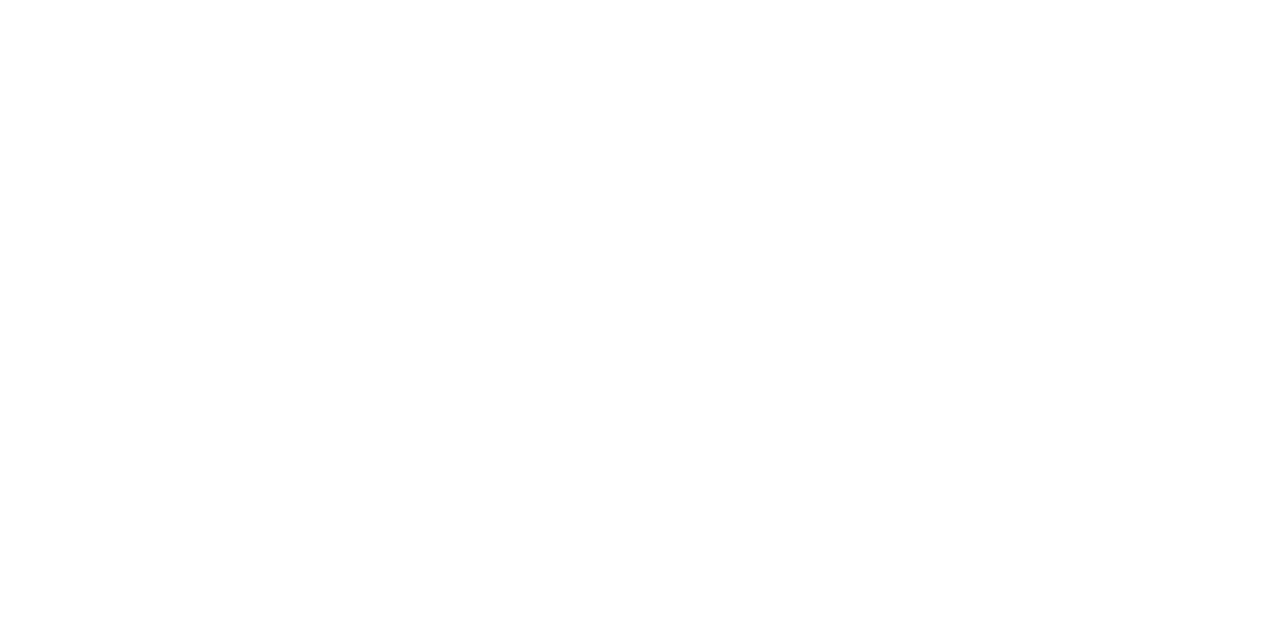
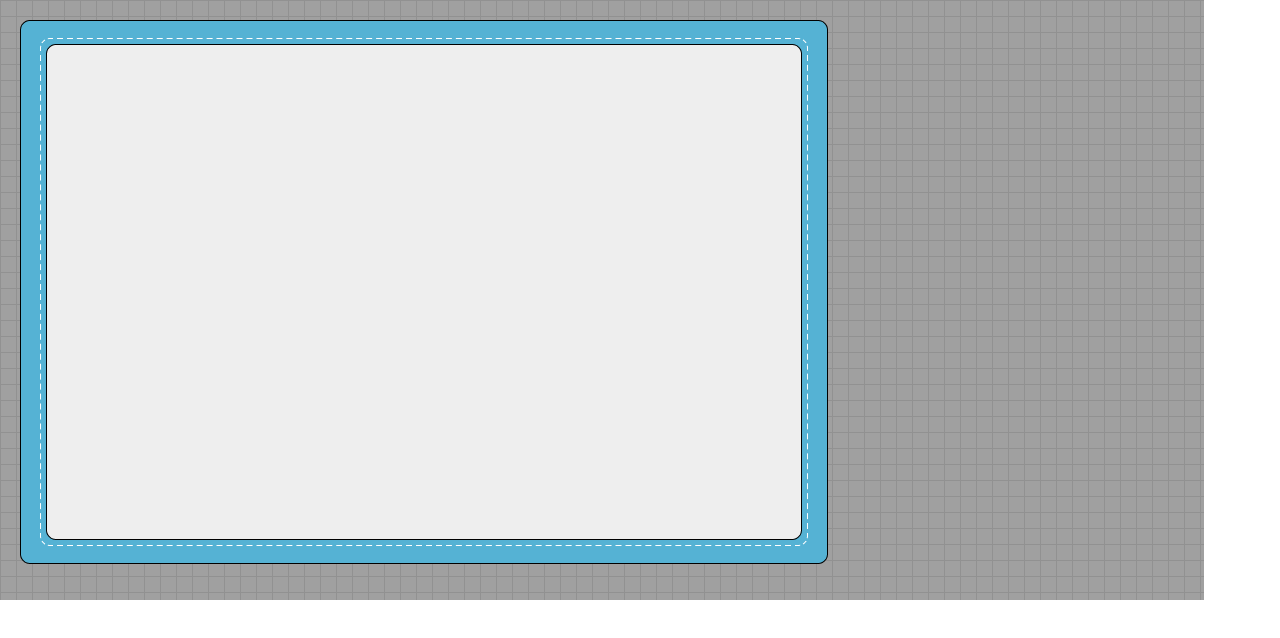
Before and after one commit to devjoylee/cyworld, a Next.js app: page / in a window 1280 px wide. Shown: the top 638 px of the page. Built offline with nearby package versions, Linux system fonts and the light colour scheme.

Commit message:
💄 add background image layout

```diff
--- a/pages/_app.tsx
+++ b/pages/_app.tsx
@@ -1,8 +1,15 @@
 import '../styles/globals.css'
 import type { AppProps } from 'next/app'
+import styles from '../styles/Layout.module.css'
+import Image from 'next/image'
 
 function MyApp({ Component, pageProps }: AppProps) {
-  return <Component {...pageProps} />
+  return (
+    <div className={styles.bg}>
+      <div className={styles.innerbox}></div>
+      <Component {...pageProps} />
+    </div>
+  )
 }
 
 export default MyApp
--- a/pages/index.tsx
+++ b/pages/index.tsx
@@ -5,7 +5,7 @@
   return (
     <div>
       <Head>
-        <title>넘블 싸이월드 클론</title>
+        <title>Cyworld via Numble</title>
         <meta name='description' content='Generated by create next app' />
         <link rel='icon' href='/favicon.ico' />
       </Head>
--- /dev/null
+++ b/styles/Layout.module.css
@@ -0,0 +1,17 @@
+.bg {
+  width: 1204px;
+  height: 600px;
+  background: #a0a0a0;
+  background-image: linear-gradient(#919191 1.2px, transparent 1.2px),
+    linear-gradient(90deg, #919191 1.2px, transparent 1.2px);
+  background-size: 16px 16px;
+}
+
+.innerbox {
+  background-image: url('/images/innerbox.png');
+  background-position: 20px 20px;
+  background-size: 808px 544px;
+  background-repeat: no-repeat;
+  width: 100%;
+  height: 100%;
+}
```
Also changed, not shown: public/images/innerbox.png (added), 1 other file (tests, documents, lock files or other folders).
